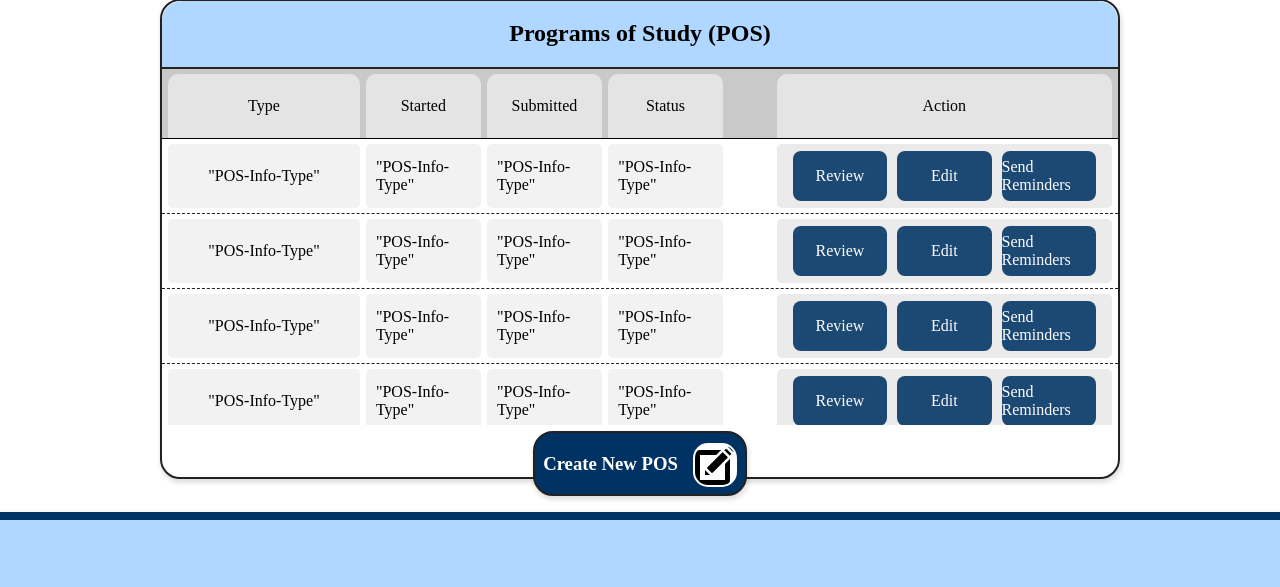
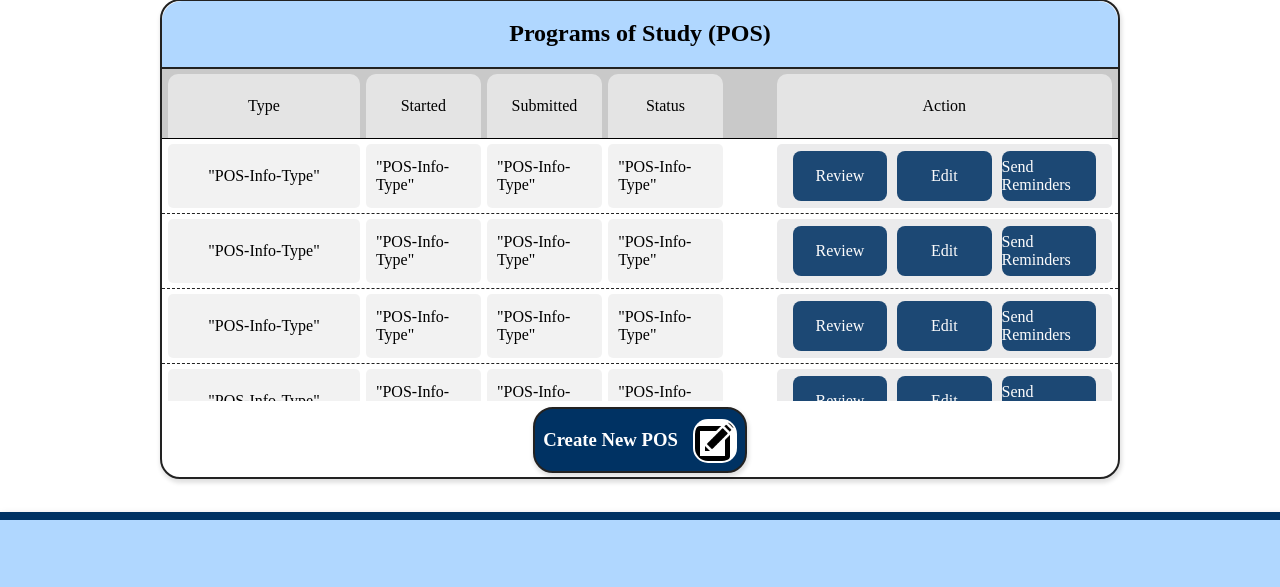
Before and after one commit to liamblair/Integral-Solutions, a Django app: page /home/ in a window 1280 px wide. Shown: the part 213-800 px from the top of the page. Run offline with Django 3.2, Linux system fonts and the light colour scheme; the visitor is signed in with stand-in values (Sample User, id 1).

Commit message:
Fix styles.css in home

```diff
--- a/src/static/home/styles.css
+++ b/src/static/home/styles.css
@@ -93,7 +93,7 @@
 
 .POS-Table-Body{
     width: 100%;
-    max-height: 60%;
+    max-height: 55%;
     overflow-y: auto;
 }
 
```
